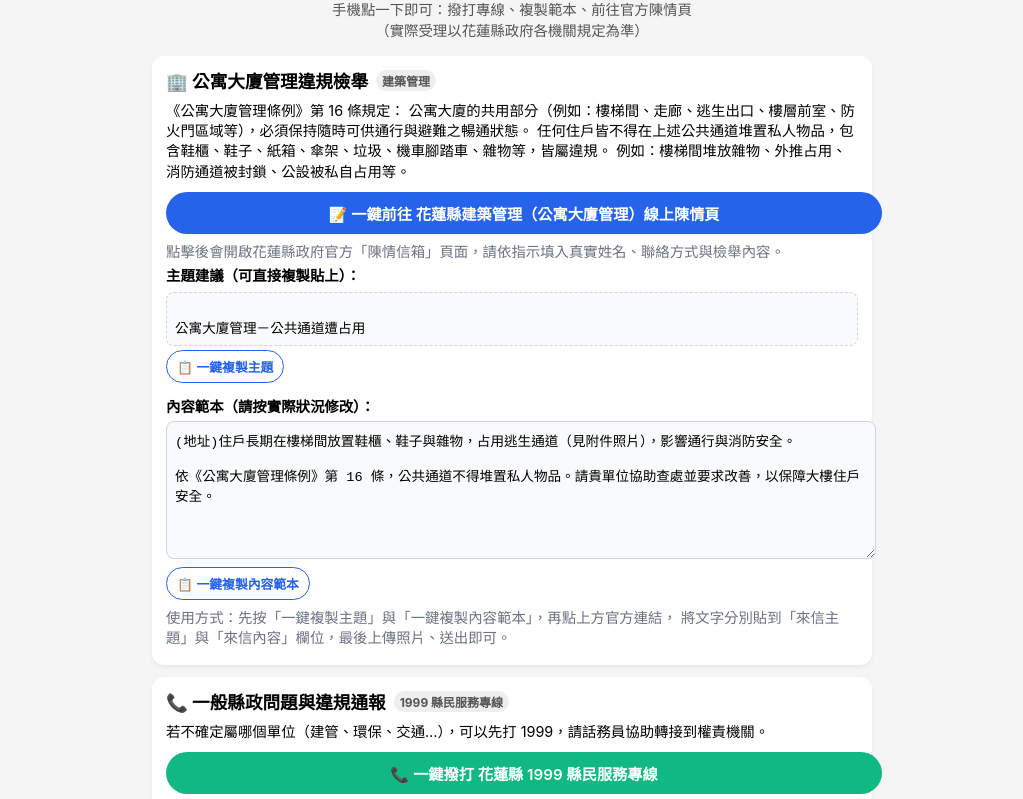
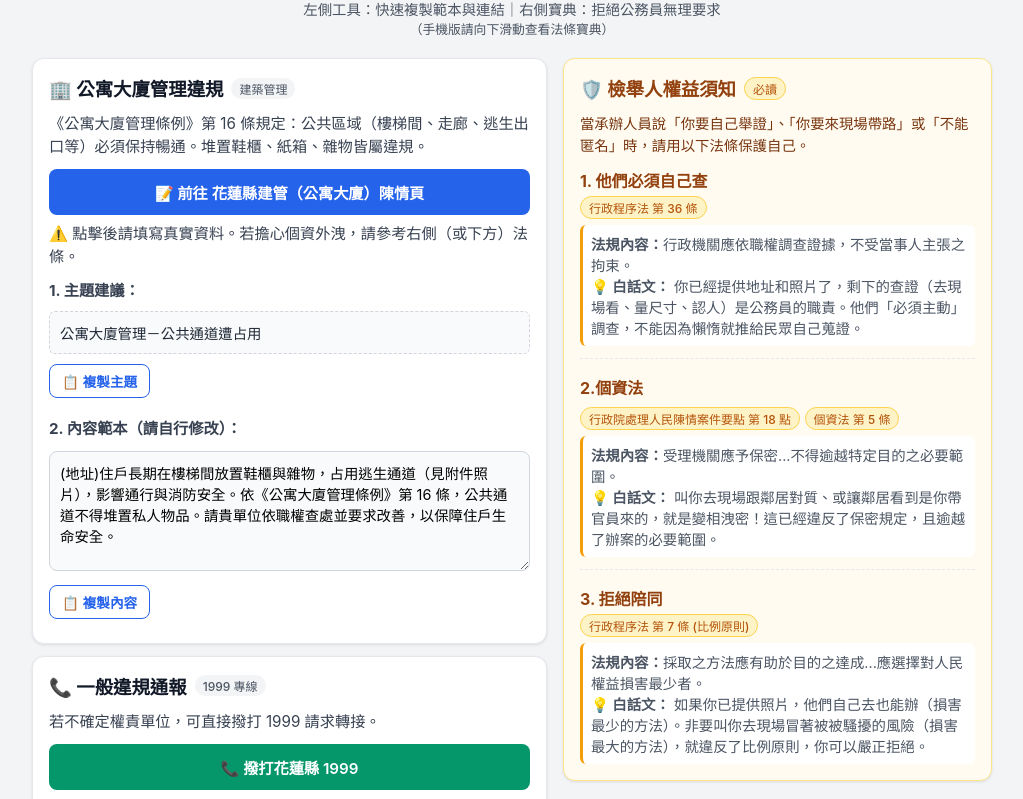
Before and after one commit to trsasycmpabc1979-rgb/-report5678, a plain HTML site: page index.html in a window 1280 px wide. Shown: the part 76-875 px from the top of the page, without its empty margins (128-1151 px from the left). Drawn offline with Linux system fonts and the light colour scheme.

Commit message:
Update index.html

```diff
--- a/index.html
+++ b/index.html
@@ -7,12 +7,13 @@
     <style>
         body {
             font-family: -apple-system, BlinkMacSystemFont, "Segoe UI", "Noto Sans TC", sans-serif;
-      background: #f5f5f5;
+            background: #f3f4f6;
             margin: 0;
             padding: 0;
+            color: #1f2937;
         }
         .container {
-      max-width: 720px;
+            max-width: 960px; /* 加寬以容納兩欄 */
             margin: 0 auto;
             padding: 16px;
         }
@@ -20,49 +21,85 @@
             font-size: 1.6rem;
             text-align: center;
             margin-bottom: 4px;
+            color: #111827;
         }
         .subtitle {
             text-align: center;
             font-size: 0.9rem;
-      color: #555;
-      margin-bottom: 16px;
+            color: #4b5563;
+            margin-bottom: 20px;
         }
+
+        /* 響應式佈局：電腦版分左右兩欄，手機版維持直向 */
+        .layout-wrapper {
+            display: flex;
+            flex-direction: column;
+            gap: 16px;
+        }
+        @media (min-width: 768px) {
+            .layout-wrapper {
+                display: grid;
+                grid-template-columns: 1.2fr 1fr; /* 左邊檢舉工具較寬，右邊法條較窄 */
+                align-items: start;
+            }
+        }
+
         .section {
             background: #ffffff;
             border-radius: 12px;
-      padding: 12px 14px;
+            padding: 16px;
             margin-bottom: 12px;
-      box-shadow: 0 2px 4px rgba(0,0,0,0.06);
+            box-shadow: 0 1px 3px rgba(0,0,0,0.1);
+            border: 1px solid #e5e7eb;
         }
+        /* 特別將右側法條區塊設為不同風格 */
+        .section.legal-info {
+            background: #fffbf0; /* 淡黃色背景強調 */
+            border-color: #fde68a;
+        }
+
         .section h2 {
-      font-size: 1.1rem;
-      margin: 0 0 8px 0;
+            font-size: 1.15rem;
+            margin: 0 0 12px 0;
             display: flex;
             align-items: center;
-      gap: 4px;
+            flex-wrap: wrap;
+            gap: 8px;
+            color: #111827;
         }
+        .legal-info h2 {
+            color: #92400e;
+        }
+
         .section p {
-      margin: 4px 0;
-      font-size: 0.9rem;
-      line-height: 1.4;
+            margin: 6px 0;
+            font-size: 0.95rem;
+            line-height: 1.5;
+            color: #374151;
         }
         .tag {
             display: inline-block;
-      padding: 2px 6px;
+            padding: 2px 8px;
             border-radius: 999px;
             font-size: 0.75rem;
-      background: #eee;
-      color: #555;
-      margin-left: 4px;
+            background: #f3f4f6;
+            color: #4b5563;
+            font-weight: 500;
         }
+        .legal-tag {
+            background: #fef3c7;
+            color: #b45309;
+            border: 1px solid #fcd34d;
+        }
+
         .btn {
-      display: inline-block;
+            display: block;
             width: 100%;
             text-align: center;
-      padding: 10px 12px;
-      margin-top: 6px;
-      margin-bottom: 4px;
-      border-radius: 999px;
+            padding: 12px;
+            margin-top: 10px;
+            margin-bottom: 8px;
+            border-radius: 8px;
             border: none;
             text-decoration: none;
             font-size: 0.95rem;
@@ -70,51 +107,89 @@
             background: #2563eb;
             color: #ffffff;
             font-weight: 600;
+            transition: background 0.2s;
+            box-sizing: border-box;
         }
-    .btn.secondary {
-      background: #10b981;
-    }
+        .btn:hover { background: #1d4ed8; }
+        .btn.secondary { background: #059669; }
+        .btn.secondary:hover { background: #047857; }
         .btn.outline {
             background: #ffffff;
             color: #2563eb;
             border: 1px solid #2563eb;
         }
+        .btn.outline:hover { background: #eff6ff; }
         .btn.small {
             width: auto;
-      padding: 6px 10px;
-      font-size: 0.8rem;
-      margin-top: 4px;
+            padding: 6px 12px;
+            font-size: 0.85rem;
+            display: inline-block;
         }
+
         .template-box {
             background: #f9fafb;
-      border-radius: 8px;
-      padding: 8px;
-      font-size: 0.85rem;
+            border-radius: 6px;
+            padding: 10px;
+            font-size: 0.9rem;
             border: 1px dashed #d1d5db;
-      margin-top: 6px;
+            margin-top: 8px;
             white-space: pre-line;
+            color: #1f2937;
         }
         textarea {
             width: 100%;
             min-height: 120px;
             border-radius: 8px;
             border: 1px solid #d1d5db;
-      padding: 8px;
-      font-size: 0.85rem;
+            padding: 10px;
+            font-size: 0.9rem;
             resize: vertical;
             background: #f9fafb;
-    }
-    .note {
-      font-size: 0.78rem;
-      color: #6b7280;
+            font-family: inherit;
+            box-sizing: border-box;
             margin-top: 4px;
         }
+
+        .note {
+            font-size: 0.8rem;
+            color: #6b7280;
+            margin-top: 6px;
+        }
+
+        /* 法條區塊專用樣式 */
+        .law-item {
+            margin-bottom: 16px;
+            border-bottom: 1px dashed #e5e7eb;
+            padding-bottom: 12px;
+        }
+        .law-item:last-child {
+            border-bottom: none;
+            margin-bottom: 0;
+            padding-bottom: 0;
+        }
+        .law-title {
+            font-weight: 700;
+            color: #92400e;
+            margin-bottom: 4px;
+            display: block;
+        }
+        .white-talk {
+            background: #fff;
+            padding: 8px;
+            border-radius: 6px;
+            font-size: 0.9rem;
+            color: #4b5563;
+            margin-top: 6px;
+            border-left: 3px solid #f59e0b;
+        }
+
         .footer {
             text-align: center;
             font-size: 0.75rem;
             color: #9ca3af;
-      margin-top: 8px;
-      margin-bottom: 8px;
+            margin-top: 24px;
+            margin-bottom: 16px;
+            grid-column: 1 / -1; /* 跨欄 */
         }
     </style>
 </head>
@@ -122,76 +197,101 @@
     <div class="container">
         <h1>花蓮縣一鍵檢舉</h1>
         <div class="subtitle">
-      手機點一下即可：撥打專線、複製範本、前往官方陳情頁<br>
-      （實際受理以花蓮縣政府各機關規定為準）
+            左側工具：快速複製範本與連結｜右側寶典：拒絕公務員無理要求<br>
+            <span style="font-size: 0.8rem;">（手機版請向下滑動查看法條寶典）</span>
         </div>
 
-    <!-- 緊急狀況 -->
-
-
+        <div class="layout-wrapper">
+            <!-- 左側（或上方）：檢舉工具區 -->
+            <div class="main-column">
                 <!-- 建築管理／公寓大廈管理 -->
                 <div class="section">
-      <h2>🏢 公寓大廈管理違規檢舉 <span class="tag">建築管理 </span></h2>
-      <p>《公寓大廈管理條例》第 16 條規定：
-公寓大廈的共用部分（例如：樓梯間、走廊、逃生出口、樓層前室、防火門區域等），必須保持隨時可供通行與避難之暢通狀態。
-任何住戶皆不得在上述公共通道堆置私人物品，包含鞋櫃、鞋子、紙箱、傘架、垃圾、機車腳踏車、雜物等，皆屬違規。
-        例如：樓梯間堆放雜物、外推占用、消防通道被封鎖、公設被私自占用等。</p>
+                    <h2>🏢 公寓大廈管理違規 <span class="tag">建築管理 </span></h2>
+                    <p>《公寓大廈管理條例》第 16 條規定：公共區域（樓梯間、走廊、逃生出口等）必須保持暢通。堆置鞋櫃、紙箱、雜物皆屬違規。</p>
 
                     <!-- 一鍵前往官方陳情頁 -->
-     <a class="btn"
-   href="https://serviceonline.hl.gov.tw/html/mail?Mqclass=13&Mqclass1=13.1"
-   target="_blank"
-   rel="noopener noreferrer"
-   onclick="window.open(this.href, '_blank'); return false;">
-  📝 一鍵前往 花蓮縣建築管理（公寓大廈管理）線上陳情頁
+                    <a class="btn" href="https://serviceonline.hl.gov.tw/html/mail?Mqclass=13&Mqclass1=13.1" target="_blank" rel="noopener noreferrer" onclick="window.open(this.href, '_blank'); return false;">
+                        📝 前往 花蓮縣建管（公寓大廈）陳情頁
                     </a>
-
-      <p class="note">點擊後會開啟花蓮縣政府官方「陳情信箱」頁面，請依指示填入真實姓名、聯絡方式與檢舉內容。</p>
+                    <p class="note">⚠️ 點擊後請填寫真實資料。若擔心個資外洩，請參考右側（或下方）法條。</p>
 
                     <!-- 主題範本 -->
-      <p><strong>主題建議（可直接複製貼上）：</strong></p>
-      <div class="template-box" id="subject-apt">
-公寓大廈管理－公共通道遭占用
-      </div>
-      <button class="btn small outline" onclick="copyText('subject-apt')">📋 一鍵複製主題</button>
+                    <p style="margin-top:12px;"><strong>1. 主題建議：</strong></p>
+                    <div class="template-box" id="subject-apt">公寓大廈管理－公共通道遭占用</div>
+                    <button class="btn small outline" onclick="copyText('subject-apt')">📋 複製主題</button>
 
                     <!-- 內容範本 -->
-      <p style="margin-top:10px;"><strong>內容範本（請按實際狀況修改）：</strong></p>
-      <textarea id="body-apt" readonly>
-(地址)住戶長期在樓梯間放置鞋櫃、鞋子與雜物，占用逃生通道（見附件照片），影響通行與消防安全。
-
-依《公寓大廈管理條例》第 16 條，公共通道不得堆置私人物品。請貴單位協助查處並要求改善，以保障大樓住戶安全。
-      </textarea>
-      <button class="btn small outline" onclick="copyText('body-apt')">📋 一鍵複製內容範本</button>
-
-      <p class="note">
-        使用方式：先按「一鍵複製主題」與「一鍵複製內容範本」，再點上方官方連結，
-        將文字分別貼到「來信主題」與「來信內容」欄位，最後上傳照片、送出即可。
-      </p>
+                    <p style="margin-top:12px;"><strong>2. 內容範本（請自行修改）：</strong></p>
+                    <textarea id="body-apt" readonly>(地址)住戶長期在樓梯間放置鞋櫃與雜物，占用逃生通道（見附件照片），影響通行與消防安全。依《公寓大廈管理條例》第 16 條，公共通道不得堆置私人物品。請貴單位依職權查處並要求改善，以保障住戶生命安全。</textarea>
+                    <button class="btn small outline" onclick="copyText('body-apt')">📋 複製內容</button>
                 </div>
 
                 <!-- 1999 縣民專線 -->
                 <div class="section">
-      <h2>📞 一般縣政問題與違規通報 <span class="tag">1999 縣民服務專線</span></h2>
-      <p>若不確定屬哪個單位（建管、環保、交通…），可以先打 1999，請話務員協助轉接到權責機關。</p>
-      <a class="btn secondary" href="tel:1999">📞 一鍵撥打 花蓮縣 1999 縣民服務專線</a>
-      <p class="note">外縣市或手機若無法直撥 1999，可改撥花蓮縣政府總機，由總機轉接。</p>
+                    <h2>📞 一般違規通報 <span class="tag">1999 專線</span></h2>
+                    <p>若不確定權責單位，可直接撥打 1999 請求轉接。</p>
+                    <a class="btn secondary" href="tel:1999">📞 撥打花蓮縣 1999</a>
+                    <p class="note">外縣市請改撥花蓮縣政府總機轉接。</p>
+                </div>
             </div>
 
-    <!-- 備註 -->
+            <!-- 右側（或下方）：法條補給站 -->
+            <div class="side-column">
+                <div class="section legal-info">
+                    <h2>🛡️ 檢舉人權益須知 <span class="tag legal-tag">必讀</span></h2>
+                    <p style="font-size:0.9rem; color:#78350f; margin-bottom:12px;">
+                        當承辦人員說「你要自己舉證」、「你要來現場帶路」或「不能匿名」時，請用以下法條保護自己。
+                    </p>
+
+                    <!-- 法條 1 -->
+                    <div class="law-item">
+                        <span class="law-title">1. 他們必須自己查</span>
+                        <span class="tag legal-tag">行政程序法 第 36 條</span>
+                        <div class="white-talk">
+                            <strong>法規內容：</strong>行政機關應依職權調查證據，不受當事人主張之拘束。<br>
+                            <strong>💡 白話文：</strong>
+                            你已經提供地址和照片了，剩下的查證（去現場看、量尺寸、認人）是公務員的職責。他們「必須主動」調查，不能因為懶惰就推給民眾自己蒐證。
+                        </div>
+                    </div>
+
+                    <!-- 法條 2 -->
+                    <div class="law-item">
+                        <span class="law-title">2.個資法</span>
+                        <span class="tag legal-tag">行政院處理人民陳情案件要點 第 18 點</span>
+                        <span class="tag legal-tag" style="margin-top:4px;">個資法 第 5 條</span>
+                        <div class="white-talk">
+                            <strong>法規內容：</strong>受理機關應予保密...不得逾越特定目的之必要範圍。<br>
+                            <strong>💡 白話文：</strong>
+                            叫你去現場跟鄰居對質、或讓鄰居看到是你帶官員來的，就是變相洩密！這已經違反了保密規定，且逾越了辦案的必要範圍。
+                        </div>
+                    </div>
+
+                    <!-- 法條 3 -->
+                    <div class="law-item">
+                        <span class="law-title">3. 拒絕陪同</span>
+                        <span class="tag legal-tag">行政程序法 第 7 條 (比例原則)</span>
+                        <div class="white-talk">
+                            <strong>法規內容：</strong>採取之方法應有助於目的之達成...應選擇對人民權益損害最少者。<br>
+                            <strong>💡 白話文：</strong>
+                            如果你已提供照片，他們自己去也能辦（損害最少的方法）。非要叫你去現場冒著被被騷擾的風險（損害最大的方法），就違反了比例原則，你可以嚴正拒絕。
+                        </div>
+                    </div>
+
+                </div>
+            </div>
+        </div>
+
         <div class="footer">
-      本頁僅為檢舉流程，實際受理、裁罰與否，以花蓮縣政府及各權責機關之規定為準。<br>
-      建議檢舉時儘量提供完整地址、時間、照片與事實說明，以提高處理效率。
+            本頁僅為檢舉輔助工具，實際受理情形以花蓮縣政府各機關規定為準。<br>
+            遇到公務員推託時，請溫和但堅定地引用右側（下方）法條。
         </div>
     </div>
 
     <script>
         function copyText(id) {
             const el = document.getElementById(id);
-      if (!el) {
-        alert('找不到要複製的內容。');
-        return;
-      }
+            if (!el) { alert('找不到要複製的內容。'); return; }
+
             let text = '';
             if (el.tagName === 'TEXTAREA' || el.tagName === 'INPUT') {
                 text = el.value;
@@ -199,14 +299,11 @@
                 text = el.innerText || el.textContent;
             }
 
-      if (!text) {
-        alert('目前沒有可複製的文字。');
-        return;
-      }
+            if (!text) { alert('目前沒有可複製的文字。'); return; }
 
             if (navigator.clipboard && navigator.clipboard.writeText) {
                 navigator.clipboard.writeText(text).then(function () {
-          alert('已複製，請貼到官方表單或訊息中。');
+                    alert('✅ 已複製！\n請切換至官方頁面貼上。');
                 }).catch(function () {
                     fallbackCopy(el);
                 });
@@ -223,9 +320,9 @@
             sel.addRange(range);
             try {
                 document.execCommand('copy');
-        alert('已複製，請貼到官方表單或訊息中。');
+                alert('✅ 已複製！\n請切換至官方頁面貼上。');
             } catch (e) {
-        alert('瀏覽器不支援自動複製，請手動長按選取複製。');
+                alert('⚠️ 瀏覽器不支援自動複製，請手動長按選取複製。');
             }
             sel.removeAllRanges();
         }
```
Lines whose indentation alone changed are shown as unchanged.
